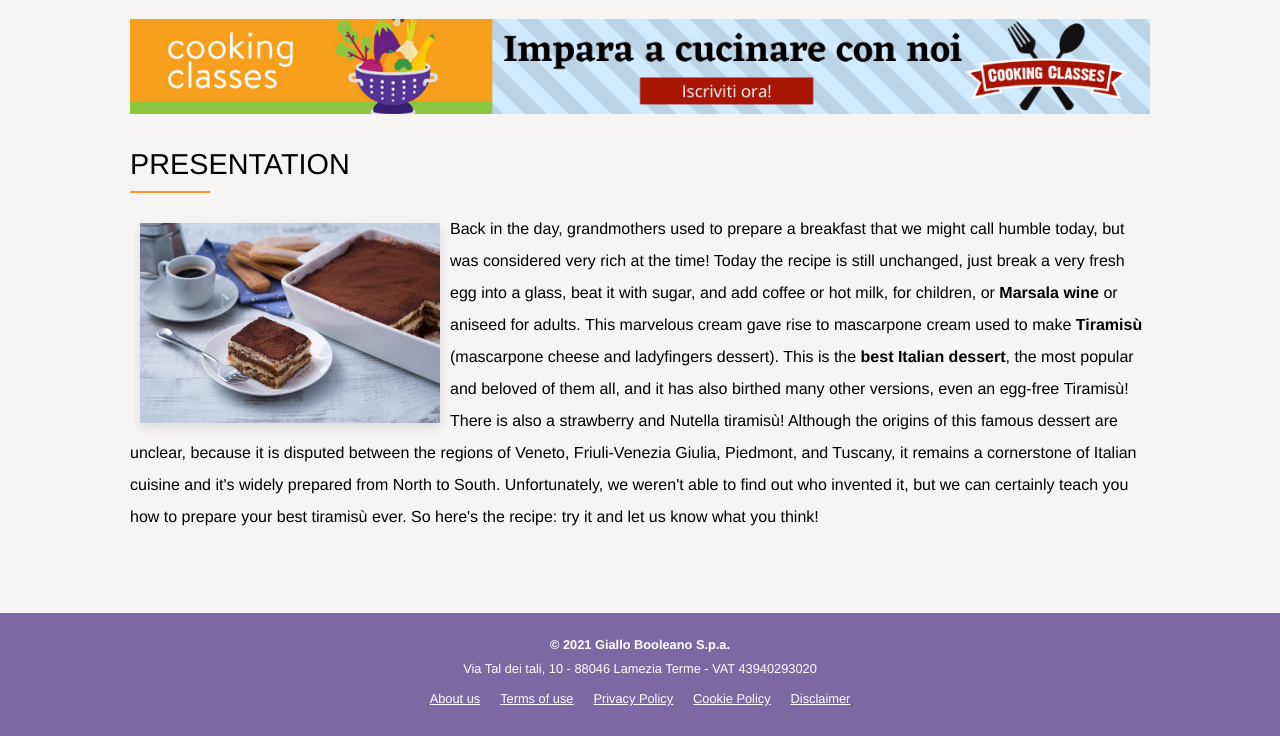
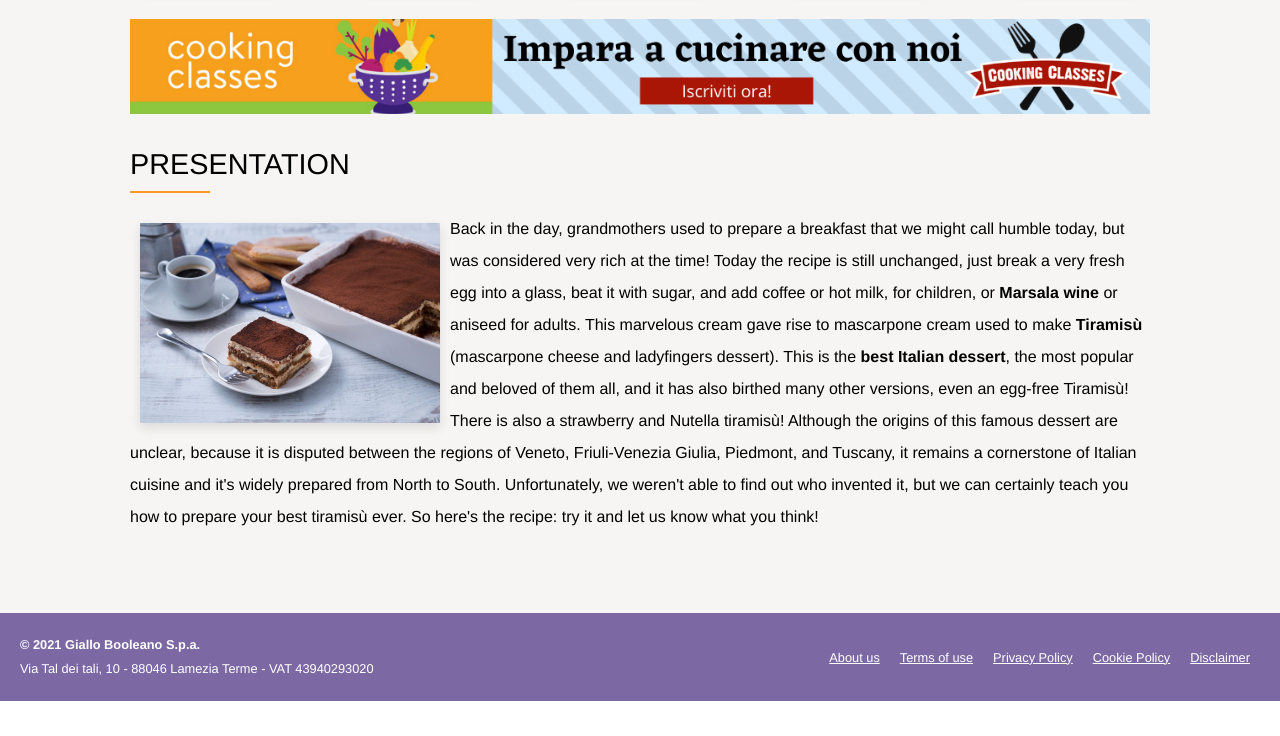
Before and after one commit to Alessio-Gasbarro/htmlcss-responsive-layout, a plain HTML site: page index.html in a window 1280 px wide. Shown: the part 928-1664 px from the top of the page. After the commit the page ends 1629 px from the top, so only its background shows below. Drawn offline with Linux system fonts and the light colour scheme.

Commit message:
[UPD] Desktop

```diff
--- a/css/responsive.css
+++ b/css/responsive.css
@@ -77,4 +77,13 @@
         display: inline-block;
     }
 
+    address{
+        text-align: left;
+    }
+
+    footer{
+        display: flex;
+        align-items: center;
+        justify-content: space-between;
+    }
 }
```
